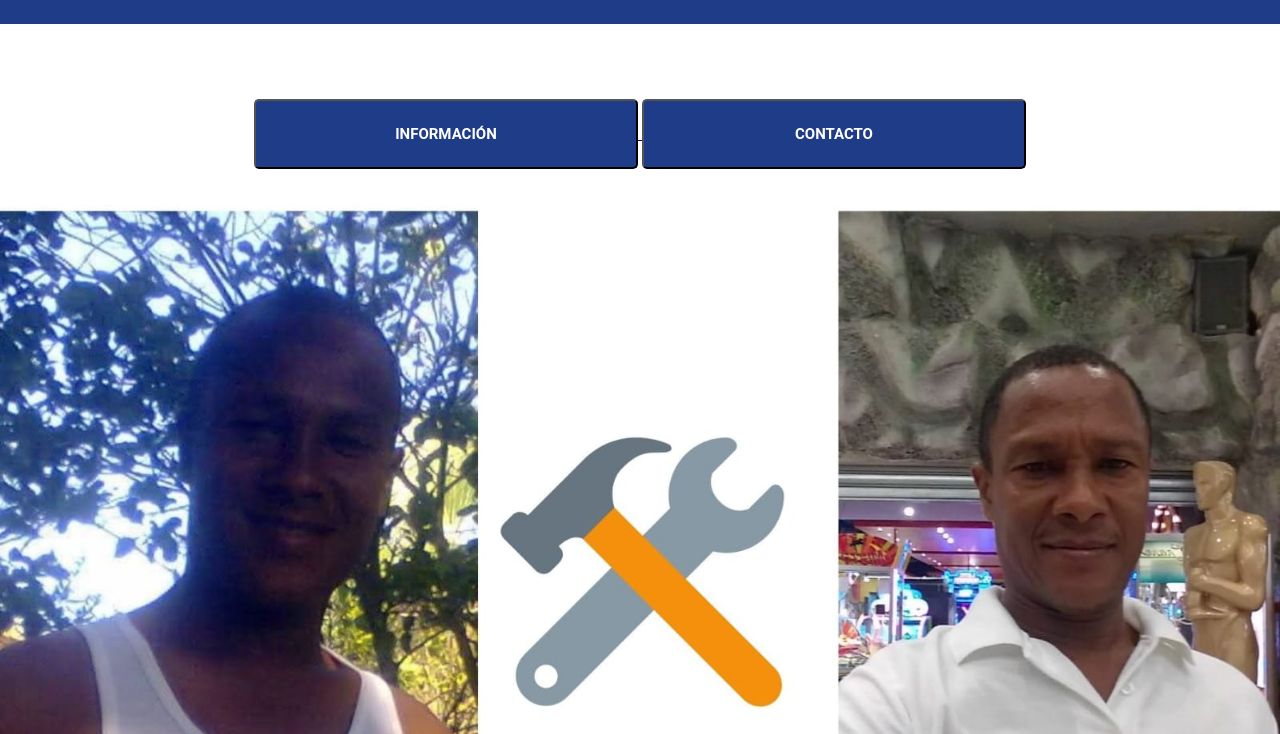
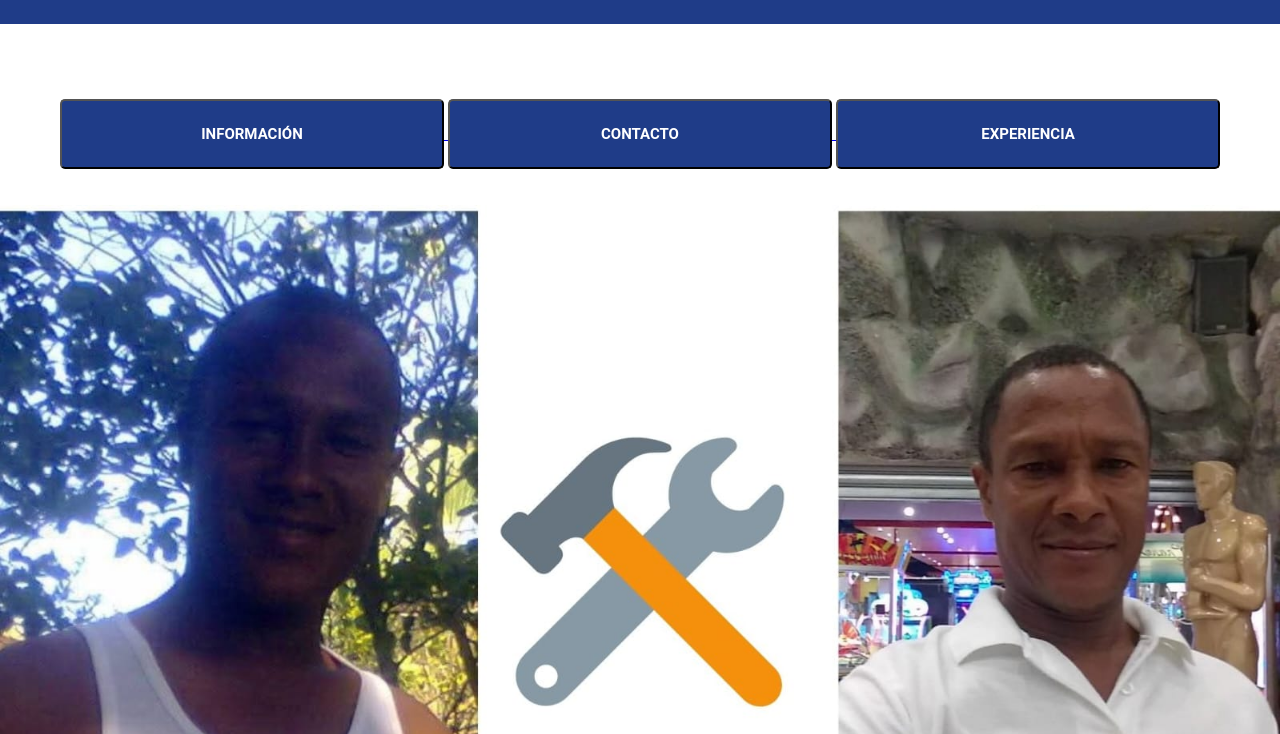
Before and after one commit to jairoababpaulino-ctrl/Maestro__albanil, a plain HTML site: page index.html in a window 1280 px wide. Shown: the part 66-800 px from the top of the page. Drawn offline with Linux system fonts and the light colour scheme.

Commit message:
Update index.html

```diff
--- a/index.html
+++ b/index.html
@@ -27,6 +27,13 @@
 						</span>
 					</button>
 				</a>
+					<a href="experiencia.html">
+					<button class="boton uno" align="right"/>
+						<span class="titulo">
+							<b>EXPERIENCIA</b>
+						</span>
+					</button>
+				</a>
 			</div>
 		</center>
 		<br>
```
